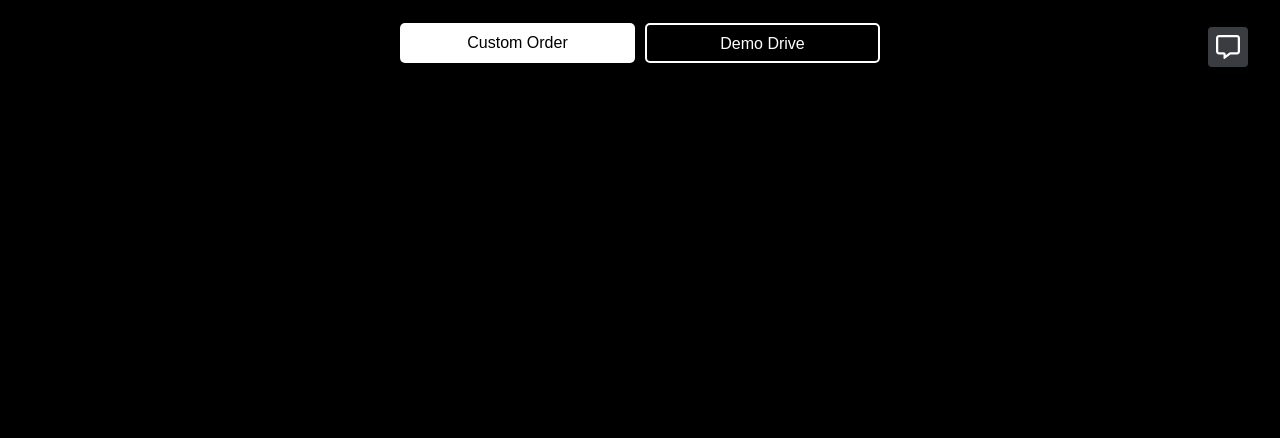
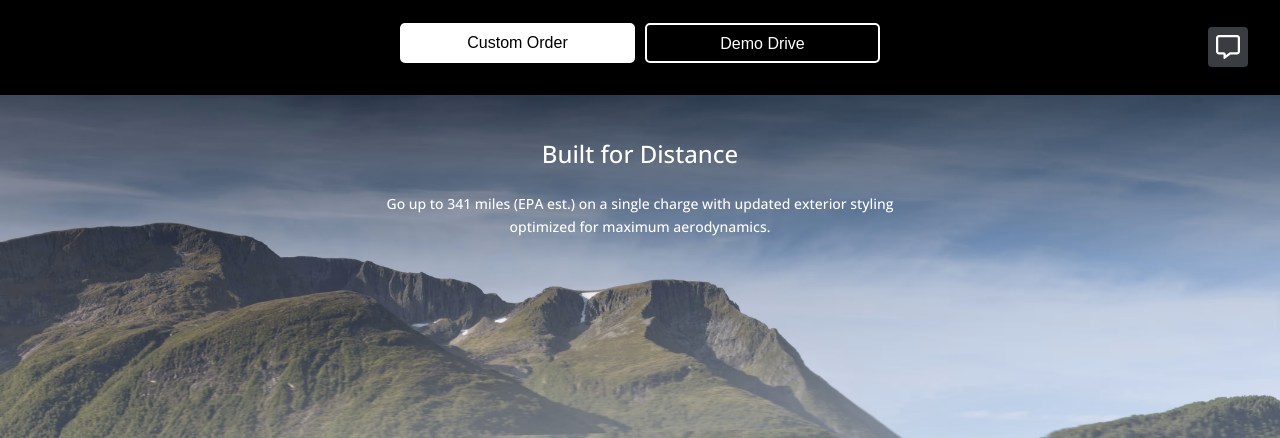
Before and after one commit to Lizar111/code-ex, a plain HTML site: page Day 5/tesla-web/index.html in a window 1280 px wide. Shown: the part 701-1139 px from the top of the page. Before the commit the page ends 800 px from the top, so only its background shows below. Drawn offline with nearby package versions, Linux system fonts and the light colour scheme.

Commit message:
bottom section

```diff
--- a/Day 5/tesla-web/index.html
+++ b/Day 5/tesla-web/index.html
@@ -82,6 +82,17 @@
                 </div>
             </div>
         </div>
+
+        <div class="section">
+            <img src="images/Model-3-Exterior-Desktop-NA.avif" class="section-img">
+
+            <div class="section-title-wrapper">
+                <div class="section-titles">
+                    <span class="section-title">Built for Distance</span>
+                    <span class="section-description">Go up to 341 miles (EPA est.) on a single charge with updated exterior styling optimized for maximum aerodynamics.</span>
+                </div>
+            </div>
+        </div>
     </main>
 </body>
 
--- a/Day 5/tesla-web/styles/style.css
+++ b/Day 5/tesla-web/styles/style.css
@@ -186,68 +186,34 @@ p {
     margin: -12px 0 0 -12px
 }
 
+.section {
+    margin-top: 32px;
+}
 
-/* .hero-content {
+.section-img {
+    position: absolute;
+    width: 100%;
+    z-index: -1;
+}
+
+.section-title-wrapper {
+    display: flex;
+    justify-content: center;
+}
+
+.section-titles {
     display: flex;
     flex-direction: column;
-    align-content: center;
-    justify-content: center;
+    align-items: center;
     text-align: center;
-    height: 100%;
-    padding: 8px 16px;
+    padding-top: 40px;
+    width: 45%;
 }
 
-.hero-content h3 {
-        font-size: 23px;
-        font-weight: 400;
+.section-title {
+    font-size: 24px;
 }
 
-.hero-content h1 {
-    font-size: 40px;
-    font-weight: 500;
-    margin: 8px 0 20px;
+.section-description {
+    margin-top: 20px;
 }
-
-.hero-content h4 {
-    font-size: 17px;
-    font-weight:500;
-    margin: 20px 0 30px;
-}
-
-.spec-container {
-    display: flex;
-}
-
-.btn-containre{
-    display: flex;
-}
-.primary-btn {
-    background-color: #ffffff;
-    color: #000000;
-    padding: 10px 20px;
-    border: none;
-    border-radius: 5px;
-    cursor: pointer;
-    font-size: 16px;
-    margin-right: 10px;
-  }
-
-  .outline-btn {
-    background-color: transparent;
-    color: #ffffff;
-    border: 2px solid #ffffff;
-    padding: 10px 20px
-    border-radius: 5px;
-    cursor: pointer;
-    font-size: 16px;
-  }
-
-  .outline-btn:hover {
-    background-color:
-    color: #000000;
-  }
-
-  .primary-btn:hover {
-    background-color: #b1b1b1;
-    color: #000000
-  } */
```
Also changed, not shown: Day 5/tesla-web/images/Model-3-Exterior-Desktop-NA.avif (added), 1 other file.
